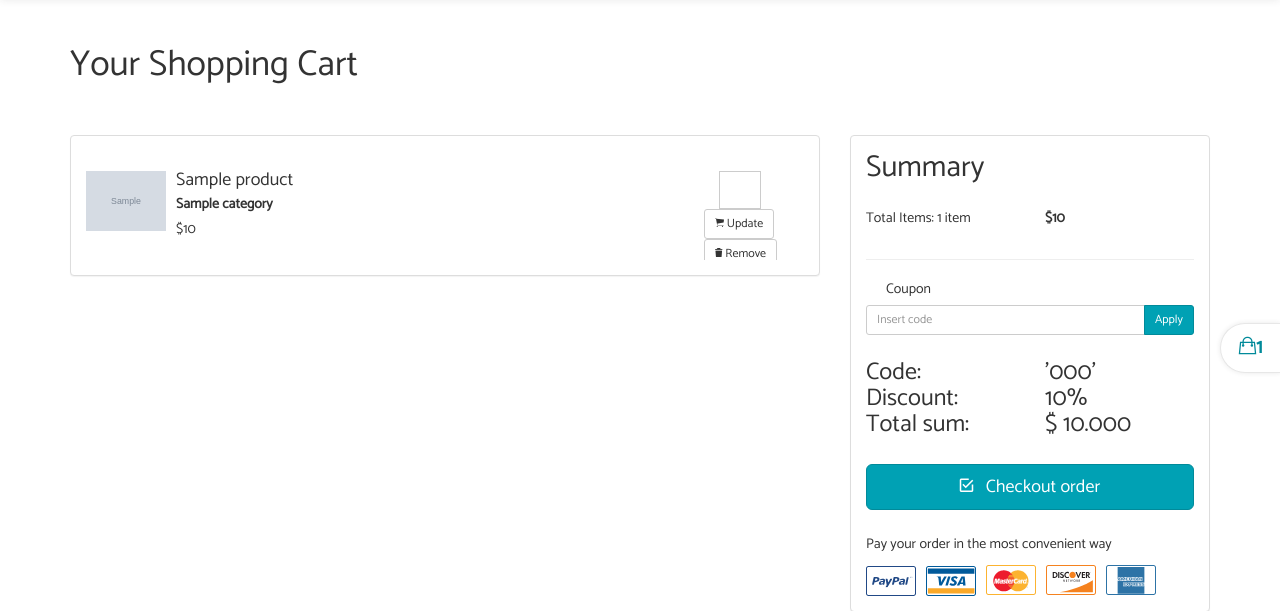
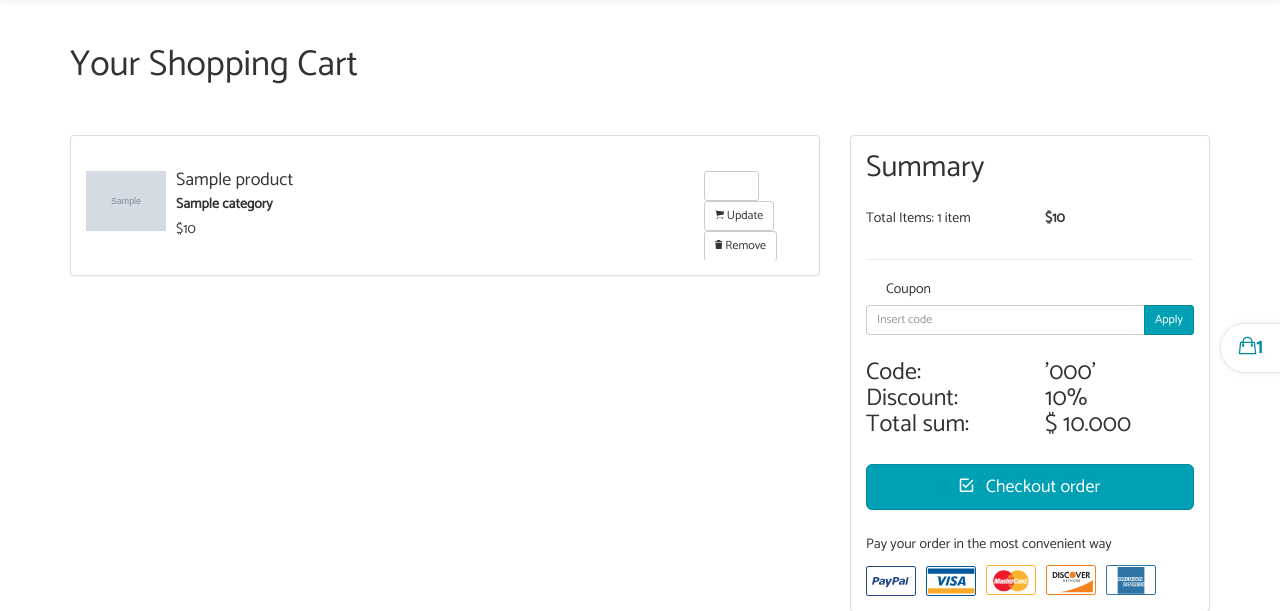
Before and after one commit to Ceasar15/BestBuy, a Django app: template templates/cart/detail.html in a window 1280 px wide. Shown: the part 52-663 px from the top of the page. Run offline with Django 3.2, Linux system fonts and the light colour scheme; the template is opened without the code that fills it: most values are stand-ins (such as "Sample title", 1, 10 or a date in 2020); grey boxes marked "Sample" are stand-in pictures; some libraries are stand-ins or nearby versions; some web fonts are replaced.

```diff
--- a/templates/cart/detail.html
+++ b/templates/cart/detail.html
@@ -40,10 +40,10 @@
                                 <form action="{% url 'cart:cart_add' product.id %}" method="post">
                                   {% csrf_token %}
                                   {% comment %} {{ item.update_quantity_form.quantity }} {% endcomment %}
-                                  <div class="col-xs-2">
+                                  {% comment %} <div class="col-xs-9"> {% endcomment %}
                                     {% comment %} <input class="form-control" id="ex1" type="text"> {% endcomment %}
-                                    <input class="form-control" type="number" name="quantity" max="20" min="1" >
-                                  </div>
+                                    <input class="btn btn-default btn-sm" type="number" name="quantity" max="20" min="1" >
+                                  {% comment %} </div> {% endcomment %}
 
                                   {{ item.update_quantity_form.override }}
                                   <button class="btn btn-default btn-sm"><i class="ion-ios-cart"></i> Update</button>
```
